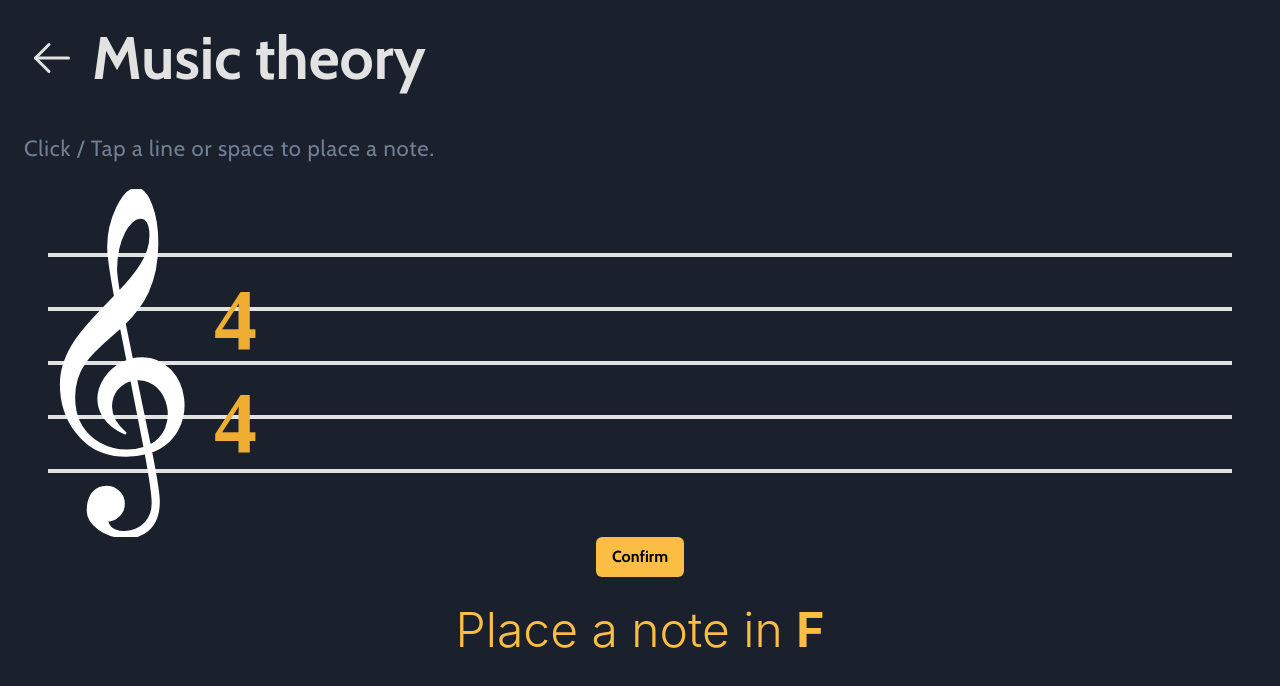
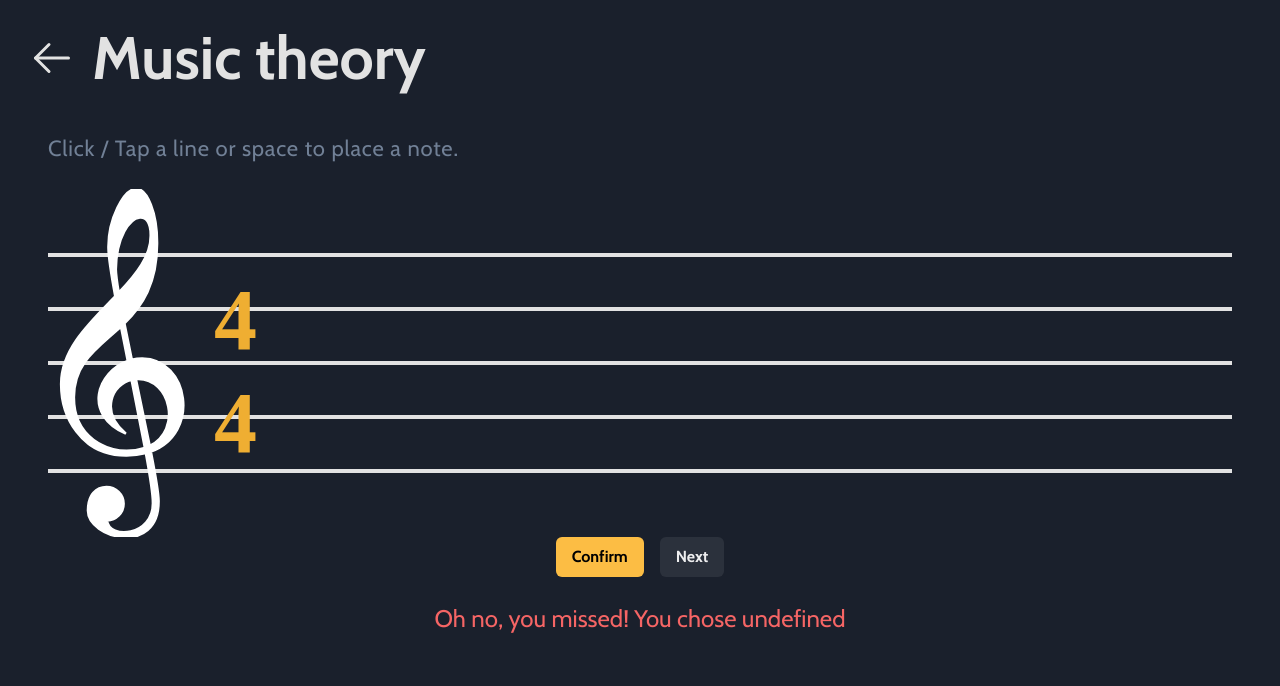
Before and after one commit to Shoonkey/portfolio-v1, a Next.js app: page /music-theory in a window 1280 px wide. Both pictures are taken after a click on the button "Confirm". Shown: the top 686 px of the page. Built offline with nearby package versions, Linux system fonts and the light colour scheme; a web font is replaced by a local one.

Commit message:
feat: finished first feature of music theory quiz

```diff
--- a/src/pages/index.tsx
+++ b/src/pages/index.tsx
@@ -73,6 +73,12 @@ const Home: NextPage = () => {
             imageSource="/pomodoro-timer.png"
           />
           <Project
+            name="Music theory quiz"
+            link="/music-theory"
+            githubLink="https://github.com/Shoonkey/portfolio/tree/main/src/projects/music-theory"
+            imageSource="/music-theory-quiz.png"
+          />
+          <Project
             name="Ordis (Discord bot for Warframe)"
             githubLink="https://github.com/Shoonkey/ordis"
             inProgress
--- a/src/pages/music-theory/index.tsx
+++ b/src/pages/music-theory/index.tsx
@@ -1,105 +1,7 @@
-import { Box, Button, Flex, Heading, Text } from "@chakra-ui/react"
+import MusicTheoryQuiz from "../../projects/music-theory"
 
-import BackToPortfolioButton from "../../projects/portfolio/components/BackToPortfolioButton"
-import Page from "../../projects/music-theory/components/Page"
-import Staff from "../../projects/music-theory/components/Staff"
-import { useState } from "react"
-
-function generateRandomNote() {
-  const notes = ["A", "B", "C", "D", "E", "F", "G"]
-  const randomIndex = Math.floor(Math.random() * notes.length)
-  return notes[randomIndex]
+function MusicTheoryProject() {
+  return <MusicTheoryQuiz />
 }
 
-function isNoteCorrect(note: string, selectedNoteIndex: number) {
-  let correctIndex = -1
-
-  switch (note) {
-    case "A":
-      correctIndex = 5
-    case "B":
-      correctIndex = 4
-    case "C":
-      correctIndex = 3
-    case "D":
-      correctIndex = 2
-    case "E":
-      correctIndex = 8
-    case "F":
-      correctIndex = 7
-    case "G":
-      correctIndex = 6
-  }
-
-  return selectedNoteIndex === correctIndex
-}
-
-function MusicTheoryQuiz() {
-  const [generatedNote, setGeneratedNote] = useState(generateRandomNote())
-  const [notePlacedAt, setNotePlacedAt] = useState<number | null>(null)
-  const [isChoiceRight, setIsChoiceRight] = useState<boolean | null>(null)
-
-  return (
-    <Page title="Home | Music theory quiz">
-      <Flex alignItems="center" p={7}>
-        <BackToPortfolioButton />
-        <Heading
-          ml={4}
-          size={{ base: "2xl", lg: "3xl" }}
-          fontFamily="inherit"
-          display="flex"
-          alignItems="center"
-        >
-          Music theory
-        </Heading>
-      </Flex>
-      <Flex flexDir="column" flexGrow={1} py={4} px={6} gap={6}>
-        <Box>
-          <Text fontSize={22} color="gray.500" letterSpacing=".8px">
-            Click / Tap a line or space to place a note.
-          </Text>
-        </Box>
-        <Flex justifyContent="center" flexDir="column">
-          <Staff
-            notePlacedAt={notePlacedAt}
-            onNotePlacement={(index) => setNotePlacedAt(index)}
-          />
-          <Flex justifyContent="center" gap={4}>
-            <Button
-              bg="#fcbd44"
-              color="black"
-              disabled={notePlacedAt === null}
-              _hover={{ bg: "#fab228" }}
-              onClick={() => {
-                if (!notePlacedAt)
-                  return;
-
-                setIsChoiceRight(isNoteCorrect(generatedNote, notePlacedAt));
-              }}
-            >
-              Confirm
-            </Button>
-            {
-              isChoiceRight !== null && (
-                <Button>Next</Button>
-              )
-            }
-          </Flex>
-        </Flex>
-        <Box>
-          <Heading
-            as="h2"
-            fontSize={48}
-            textAlign="center"
-            color="#fcbd44"
-            fontWeight="light"
-          >
-            Place a note in <strong>{generatedNote}</strong>
-          </Heading>
-        </Box>
-      </Flex>
-    </Page>
-  )
-}
-
-export default MusicTheoryQuiz
+export default MusicTheoryProject
--- a/src/projects/music-theory/components/Staff.tsx
+++ b/src/projects/music-theory/components/Staff.tsx
@@ -1,15 +1,17 @@
 import { Box, Flex, Grid, Image } from "@chakra-ui/react"
-import { useEffect, useState } from "react"
+
+import TrebleClefNote from "../shared/TrebleClefNote"
+import { getNoteFromIndex } from "../util"
 
 import StaffClickableSurface from "./StackClickableSurface"
 import TimeSignature from "./TimeSignature"
 
 interface StaffProps {
-  notePlacedAt: number | null
-  onNotePlacement: (index: number | null) => void
+  chosenNoteIndex: number | null
+  onNoteChoice: (index: number | null) => void
 }
 
-function Staff({ notePlacedAt, onNotePlacement }: StaffProps) {
+function Staff({ chosenNoteIndex, onNoteChoice }: StaffProps) {
   const lh = 4 // Line height in pixels
   const sh = 50 // Space height in pixels
 
@@ -59,9 +61,9 @@ function Staff({ notePlacedAt, onNotePlacement }: StaffProps) {
               key={index}
               type={surfaceType}
               height={surfaceType === "line" ? lh : sh}
-              notePlaced={notePlacedAt === index}
+              notePlaced={chosenNoteIndex === index}
               onClick={() =>
-                onNotePlacement(notePlacedAt === index ? null : index)
+                onNoteChoice(chosenNoteIndex === index ? null : index)
               }
             />
           ))}
--- /dev/null
+++ b/src/projects/music-theory/index.tsx
@@ -0,0 +1,135 @@
+import { useEffect, useState } from "react"
+import { Box, Button, Flex, Heading, Spinner, Text } from "@chakra-ui/react"
+
+import BackToPortfolioButton from "../../projects/portfolio/components/BackToPortfolioButton"
+import Page from "../../projects/music-theory/components/Page"
+import Staff from "../../projects/music-theory/components/Staff"
+
+import { getNoteFromIndex, getRandomNote } from "./util"
+
+type TrebleClefNote = "A" | "B" | "C" | "D" | "E" | "F" | "G"
+
+interface QuizData {
+  stage: "choose-note" | "note-chosen"
+  expectedNote: TrebleClefNote
+  chosenNoteIndex: number | null
+}
+
+function MusicTheoryQuiz() {
+  const [quizData, setQuizData] = useState<QuizData | null>(null)
+
+  // Note: state is set at first through a React effect to prevent Next's hydration error
+  // (https://nextjs.org/docs/messages/react-hydration-error)
+  useEffect(() => {
+    setQuizData({
+      stage: "choose-note",
+      expectedNote: getRandomNote(),
+      chosenNoteIndex: null,
+    })
+  }, [])
+
+  if (!quizData)
+    return (
+      <Page title="Loading... | Music theory quiz">
+        <Flex flexGrow={1} justifyContent="center" alignItems="center">
+          <Spinner />
+        </Flex>
+      </Page>
+    )
+
+  return (
+    <Page title="Home | Music theory quiz">
+      <Flex alignItems="center" p={7}>
+        <BackToPortfolioButton />
+        <Heading
+          ml={4}
+          size={{ base: "2xl", lg: "3xl" }}
+          fontFamily="inherit"
+          display="flex"
+          alignItems="center"
+        >
+          Music theory
+        </Heading>
+      </Flex>
+      <Flex flexDir="column" flexGrow={1} py={4} px={6} gap={6}>
+        <Text ml={6} fontSize={22} color="gray.500" letterSpacing=".8px">
+          Click / Tap a line or space to place a note.
+        </Text>
+        <Flex justifyContent="center" flexDir="column">
+          <Staff
+            chosenNoteIndex={quizData.chosenNoteIndex}
+            onNoteChoice={(index) =>
+              setQuizData({
+                ...quizData,
+                chosenNoteIndex: index,
+              })
+            }
+          />
+          <Flex justifyContent="center" gap={4}>
+            <Button
+              bg="#fcbd44"
+              color="black"
+              disabled={
+                quizData.chosenNoteIndex === null ||
+                quizData.stage === "note-chosen"
+              }
+              _hover={{ bg: "#fab228" }}
+              onClick={() => {
+                setQuizData({ ...quizData, stage: "note-chosen" })
+              }}
+            >
+              Confirm
+            </Button>
+            {quizData.stage === "note-chosen" && (
+                <Button
+                  onClick={() => {
+                    setQuizData({
+                      stage: "choose-note",
+                      expectedNote: getRandomNote(),
+                      chosenNoteIndex: null,
+                    })
+                  }}
+                >
+                  Next
+                </Button>
+              )}
+          </Flex>
+        </Flex>
+        <Box>
+          {quizData.stage === "choose-note" && (
+            <Heading
+              as="h2"
+              fontSize={48}
+              textAlign="center"
+              color="#fcbd44"
+              fontWeight="light"
+            >
+              Place a note in <strong>{quizData.expectedNote}</strong>
+            </Heading>
+          )}
+          {quizData.stage === "note-chosen" && (
+            <Text
+              textAlign="center"
+              color={
+                quizData.expectedNote ===
+                getNoteFromIndex(quizData.chosenNoteIndex)
+                  ? "green.400"
+                  : "red.400"
+              }
+              fontSize={24}
+            >
+              {quizData.expectedNote ===
+              getNoteFromIndex(quizData.chosenNoteIndex)
+                ? "You got it!"
+                : `Oh no, you missed! You chose ${getNoteFromIndex(
+                    quizData.chosenNoteIndex
+                  )}`}
+            </Text>
+          )}
+        </Box>
+      </Flex>
+    </Page>
+  )
+}
+
+export default MusicTheoryQuiz
--- /dev/null
+++ b/src/projects/music-theory/shared/TrebleClefNote.ts
@@ -0,0 +1,3 @@
+type TrebleClefNote = "A" | "B" | "C" | "D" | "E" | "F" | "G"
+
+export default TrebleClefNote
--- /dev/null
+++ b/src/projects/music-theory/util.ts
@@ -0,0 +1,27 @@
+import TrebleClefNote from "./shared/TrebleClefNote"
+
+export function getRandomNote() {
+  const notes: TrebleClefNote[] = ["A", "B", "C", "D", "E", "F", "G"]
+  const randomIndex = Math.floor(Math.random() * notes.length)
+  return notes[randomIndex]
+}
+
+export function getNoteFromIndex(index: number | null) {
+
+  if (!index)
+    return
+
+  const notesByIndex: TrebleClefNote[] = [
+    "F",
+    "E",
+    "D",
+    "C",
+    "B",
+    "A",
+    "G",
+    "F",
+    "E",
+  ]
+
+  return notesByIndex[index]
+}
```
Also changed, not shown: public/music-theory-quiz.png (added), src/projects/music-theory/README.md (added).
